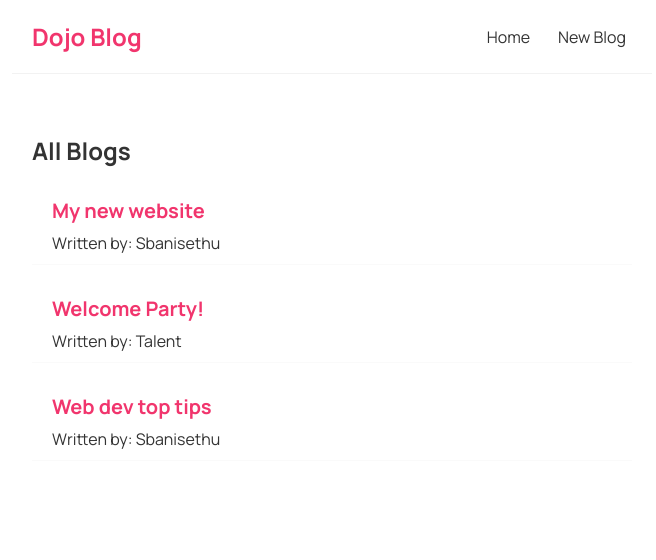
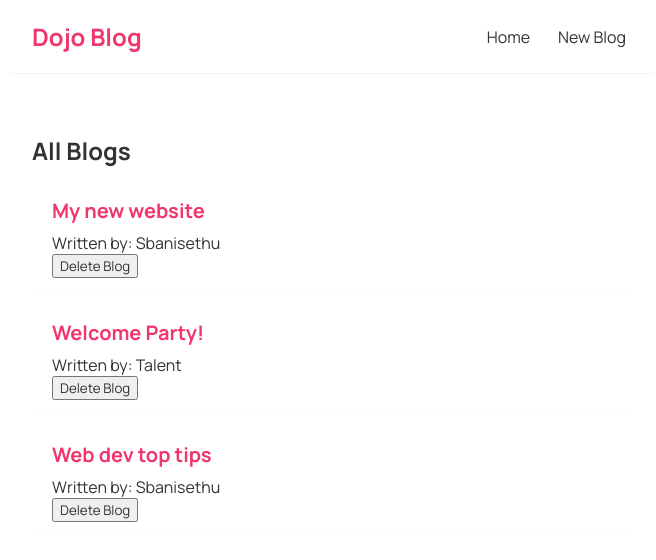
Before and after one commit to officialpuretalent/dojo-blog, a React (Create React App) app: page / in a window 1280 px wide. Shown: the top 560 px of the page, without its empty margins (308-964 px from the left). Built offline with nearby package versions, Linux system fonts and the light colour scheme; the HTML template or start-up script is replaced by a standard one.

Commit message:
Added handleDelete as a prop

```diff
--- a/src/components/BlogList.js
+++ b/src/components/BlogList.js
@@ -1,4 +1,5 @@
-const BlogList = ({ blogs, title }) => {
+const BlogList = ({ blogs, title, handleDelete }) => {
+
     return (
         <div className="blog-list">
             <h2>{ title }</h2>
@@ -6,6 +7,7 @@ const BlogList = ({ blogs, title }) => {
                 <div className="post-preview" key={post.id}>
                     <h2>{post.title}</h2>
                     <p>Written by: {post.author}</p>
+                    <button onClick={() => handleDelete(post.id)}>Delete Blog</button>
                 </div>
             ))}
         </div>
```
